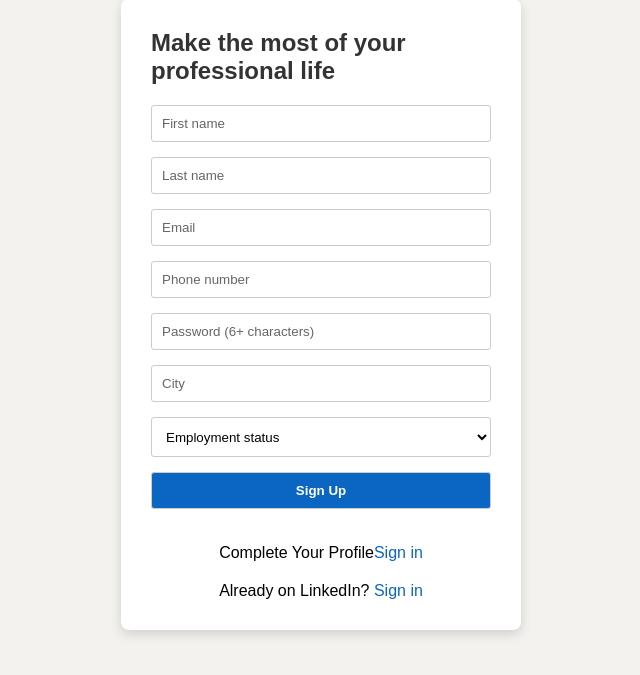
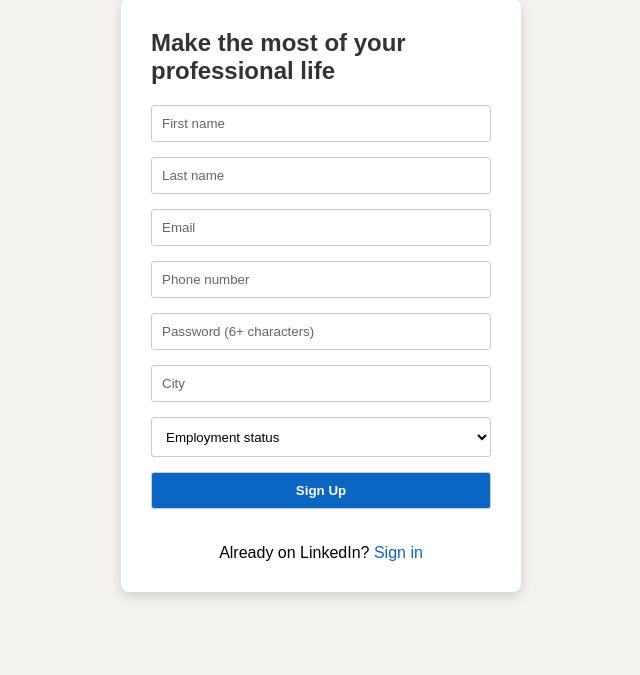
Before and after one commit to GauharFatima/LinkedInClone, a Django app: page /signup/ in a window 1280 px wide. Shown: the part 108-783 px from the top of the page, without its empty margins (319-959 px from the left). Run offline with Django 5.2, Linux system fonts and the light colour scheme.

Commit message:
Update signup.html, remove completeprofile  url

```diff
--- a/templates/AccountsApp/signup.html
+++ b/templates/AccountsApp/signup.html
@@ -33,7 +33,6 @@
                 <!-- Add other options as needed -->
             </select>
             <button type="submit" class="signup-button">Sign Up</button>
-            <p>Complete Your Profile<a href="{% url 'complete_profile' %}">Sign in</a></p>
             <p>Already on LinkedIn? <a href="{% url 'login' %}">Sign in</a></p>
             <!-- Other elements as needed from the reference image -->
         </form>
```
